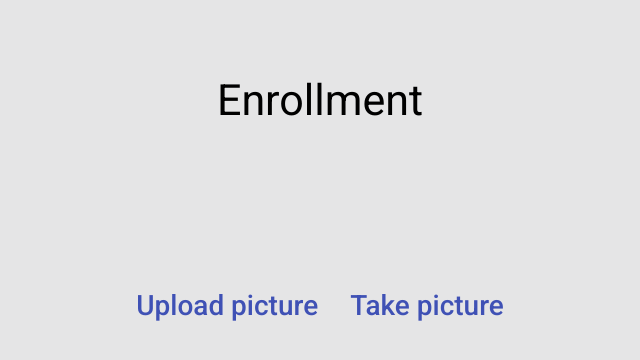
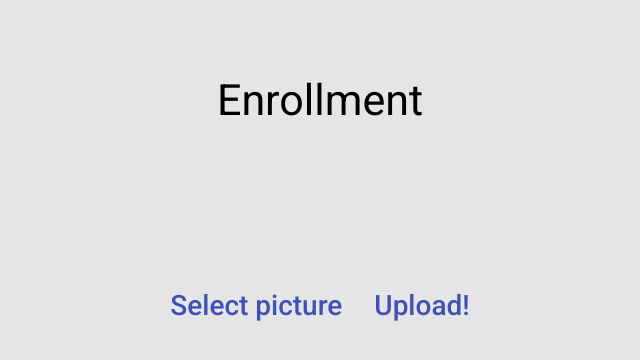
Before and after one commit to Nightglowie/ECE-big-data, an Angular app: page /enrollment in a window 1280 px wide. Shown: the top 360 px of the page, without its empty margins (320-960 px from the left). Built offline with nearby package versions, Linux system fonts and the light colour scheme.

Commit message:
upload picture without backend

```diff
--- a/src/app/app.module.ts
+++ b/src/app/app.module.ts
@@ -7,6 +7,7 @@ import { BrowserAnimationsModule } from '@angular/platform-browser/animations';
 import { RouterModule } from '@angular/router';
 import { EnrollmentComponent } from './enrollment/enrollment.component';
 import { AuthenticationComponent } from './authentication/authentication.component';
+import { HttpClientModule } from '@angular/common/http';
 
 @NgModule({
   declarations: [
@@ -19,6 +20,7 @@ import { AuthenticationComponent } from './authentication/authentication.compone
     BrowserModule,
     BrowserAnimationsModule,
     MatButtonModule,
+    HttpClientModule,
     RouterModule.forRoot([
       {path: 'menu', component: MenuComponent},
       {path: 'enrollment', component: EnrollmentComponent},
--- a/src/app/enrollment/enrollment.component.html
+++ b/src/app/enrollment/enrollment.component.html
@@ -1,5 +1,9 @@
 <p>Enrollment</p>
 <div>
-  <button mat-button color="primary">Upload picture</button>
-  <button mat-button color="primary">Take picture</button>
+  <input
+  style="display: none"
+  type="file" (change)="onFileChanged($event)"
+  #fileInput>
+  <button mat-button color="primary" (click)="fileInput.click()">Select picture</button>
+  <button mat-button color="primary" (click)="onUpload()">Upload!</button>
 </div>
--- a/src/app/enrollment/enrollment.component.ts
+++ b/src/app/enrollment/enrollment.component.ts
@@ -1,4 +1,5 @@
 import { Component, OnInit } from '@angular/core';
+import { HttpClient } from '@angular/common/http';
 
 @Component({
   selector: 'app-enrollment',
@@ -6,10 +7,19 @@ import { Component, OnInit } from '@angular/core';
   styleUrls: ['./enrollment.component.css']
 })
 export class EnrollmentComponent implements OnInit {
+  selectedFile: File
 
-  constructor() { }
+  constructor(private http : HttpClient ) { }
 
   ngOnInit(): void {
   }
 
+  onFileChanged(event) {
+    this.selectedFile = event.target.files[0]
+  }
+
+  onUpload() {
+    // upload code goes here
+  }
+
 }
```
